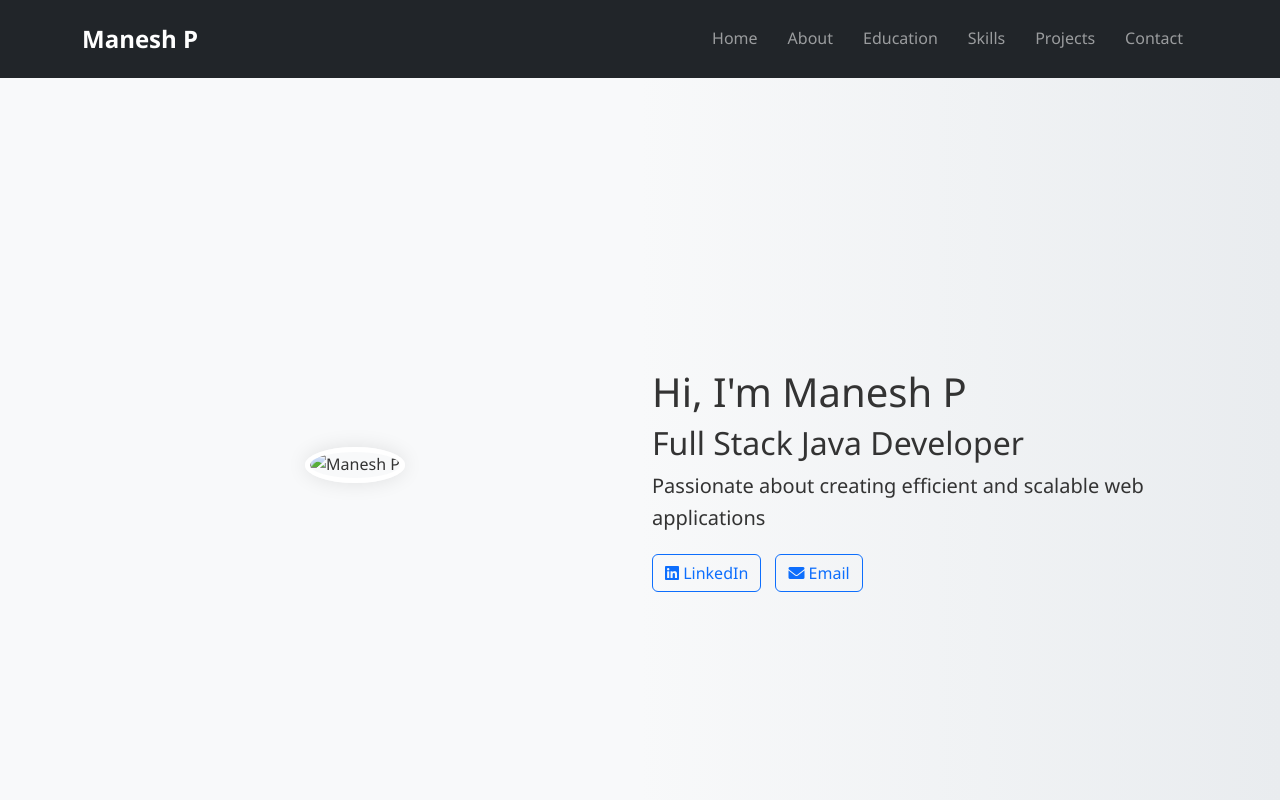
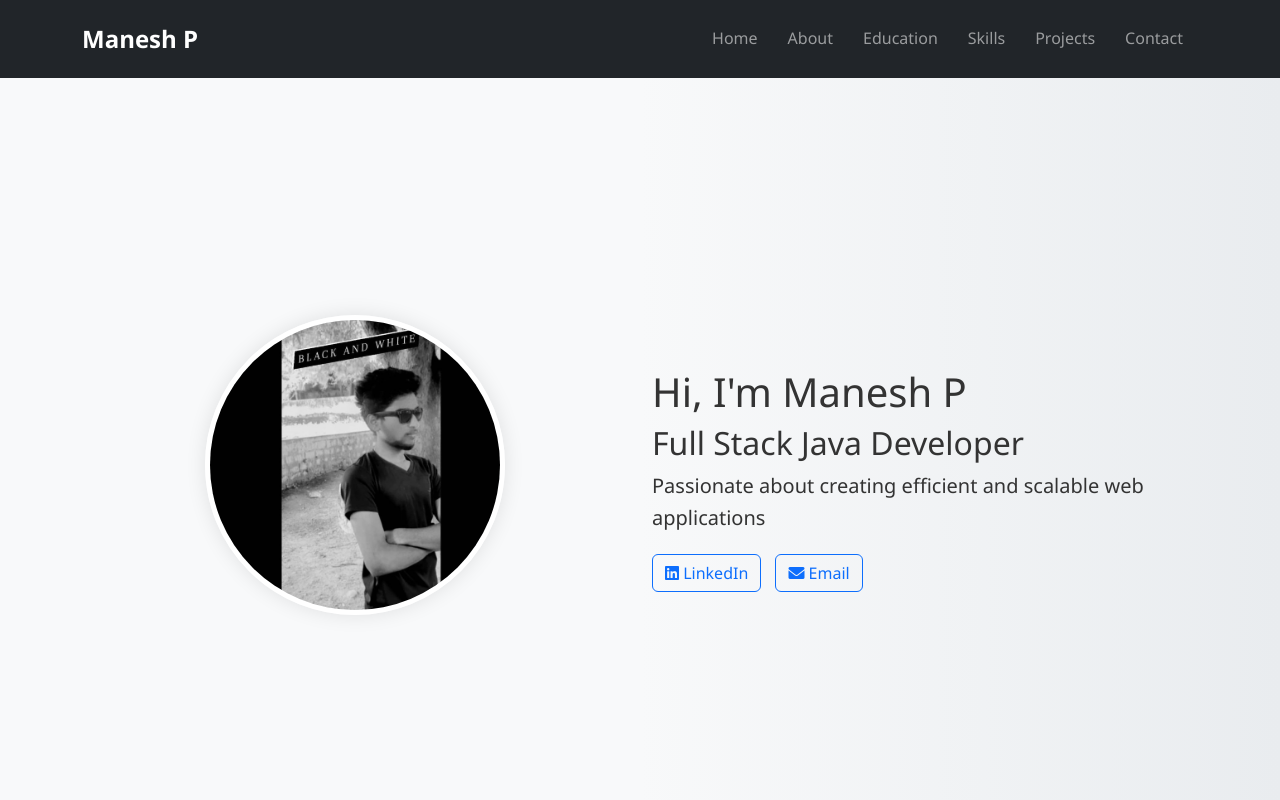
Before and after one commit to Maneshpothumudi/portfolio, a plain HTML site: page index.html in a window 1280 px wide. Shown: the top 800 px of the page. Drawn offline with nearby package versions, Linux system fonts and the light colour scheme.

Commit message:
Add files via upload

```diff
--- a/index.html
+++ b/index.html
@@ -39,7 +39,7 @@
                 <div class="col-md-6">
                     <div class="profile-img-container">
                         <!-- Add your profile picture in the images folder -->
-                        <img src="images/profile.jpg" alt="Manesh P" class="img-fluid rounded-circle profile-img">
+                        <img src="./profile.jpg" alt="Manesh P" class="img-fluid rounded-circle profile-img">
                     </div>
                 </div>
                 <div class="col-md-6">
```
